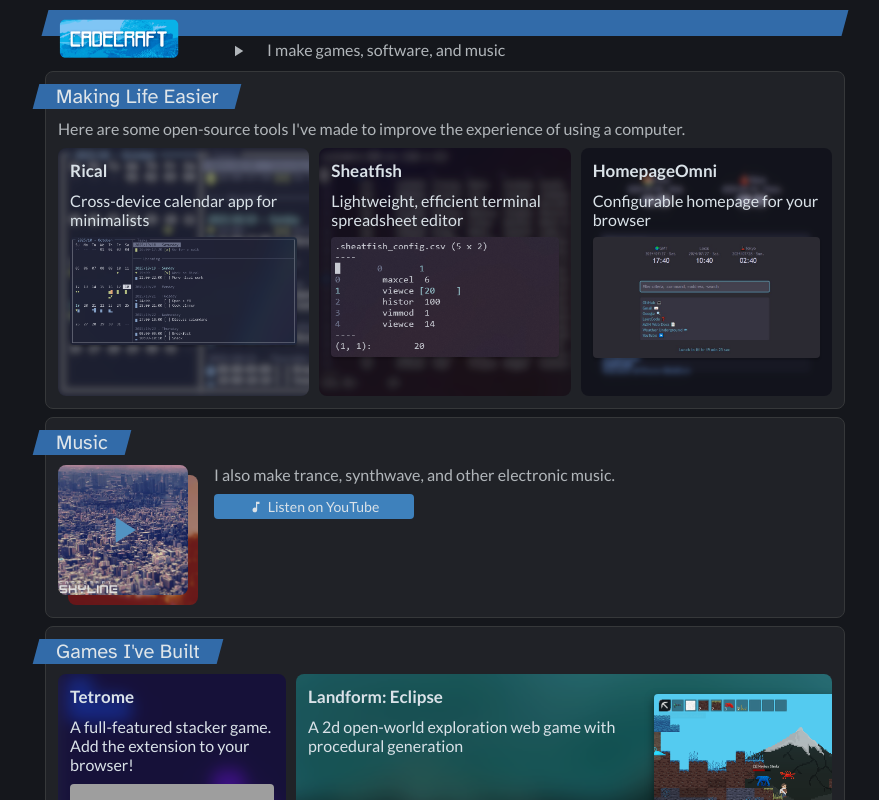
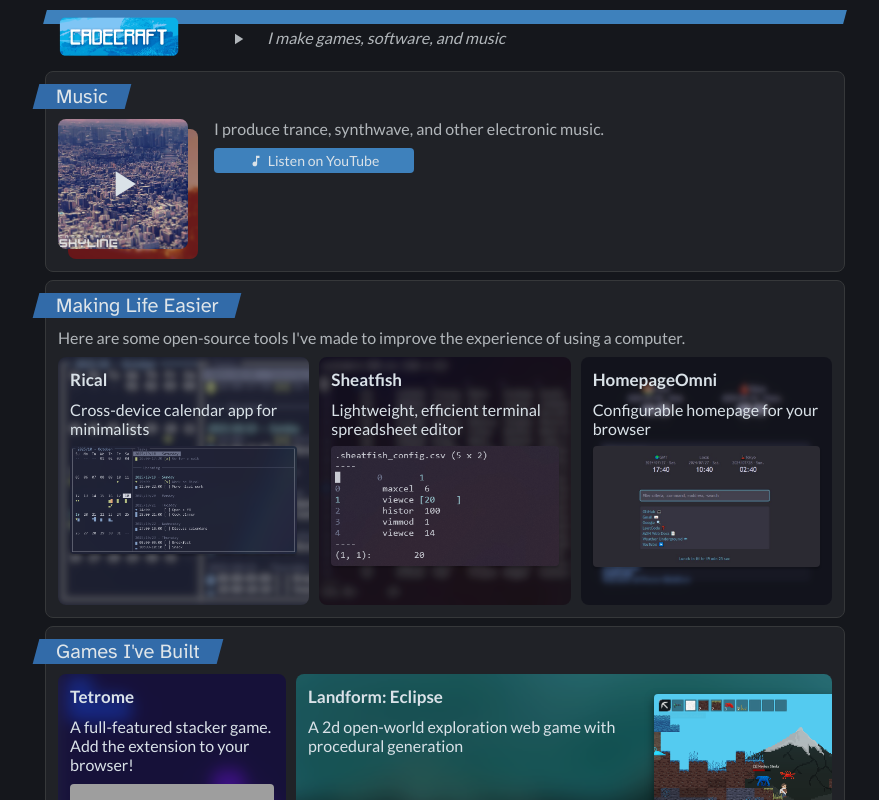
Before and after one commit to CadenLee2/personal-website, a React (Vite) app in the folder frontend/: page /cadecraft in a window 1280 px wide. Shown: the whole page, without its empty margins (195-1074 px from the left). Built offline with nearby package versions, Linux system fonts and the light colour scheme; grey boxes are pictures that could not be loaded; some icons are missing.

Commit message:
feat: showcase contents

```diff
--- a/frontend/src/pages/ShowcasePage.css
+++ b/frontend/src/pages/ShowcasePage.css
@@ -33,7 +33,7 @@
     box-shadow: none;
   }
 
-  a {
+  .small-text a, a.textlink {
     color: var(--blue1light);
   }
 
@@ -53,20 +53,21 @@
     padding: 0px;
     padding-top: 10px;
     position: relative;
+    padding-bottom: 12px;
 
     h2 {
       width: 100%;
-      background-color: var(--blue1dark);
+      background-color: var(--blue1);
       transform: skew(-15deg);
       color: transparent;
-      height: 26px;
+      height: 14px;
     }
 
     img {
       position: absolute;
       width: 120px;
       left: 14px;
-      top: 18px;
+      top: 16px;
     }
 
     .cadecraft-subtitle {
@@ -77,7 +78,7 @@
 
       @media (max-width: 580px) {
         margin-left: 16px;
-        margin-top: 24px;
+        margin-top: 34px;
       }
 
       .mini-contacts {
--- a/frontend/src/pages/ShowcasePage.tsx
+++ b/frontend/src/pages/ShowcasePage.tsx
@@ -20,9 +20,6 @@ import OpenglPlain from 'devicons-react/icons/OpenglPlain';
 import { MdPlayArrow, MdMusicNote } from 'react-icons/md';
 
 import CadecraftStrip from '../assets/images/logo_CadecraftStrip_v2.png';
-import BombayBoat from '../assets/images/BombayBoat.jpg';
-import HermosaPier from '../assets/images/HermosaPier.jpg';
-import ICSTrees from '../assets/images/ICSTrees.jpg';
 import SheatfishDetail from '../assets/images/projects/Sheatfish_Detail.png';
 import RicalTerminalDetail from '../assets/images/projects/RicalTerminal_Detail.png';
 import HomepageOmniDetail from '../assets/images/projects/HomepageOmni_Detail.jpg';
@@ -35,6 +32,9 @@ import { NavLink } from 'react-router-dom';
 import { YOUTUBE_URL, GITHUB_PERSONAL_URL } from '../constants';
 
 function ShowcasePage() {
+  // TODO: nicer music section
+  // TODO: nicer header
+
   return (
     <div className="showcase-page">
       <PageFrame hideTopBar>
@@ -42,7 +42,7 @@ function ShowcasePage() {
         <div className="section-break top-showcase-cadecraft">
           <div>
             <h2>Cadecraft</h2>
-            <img src={CadecraftStrip} />
+            <img src={CadecraftStrip} alt="Cadecraft logo" />
             <span className="cadecraft-subtitle">
               <span className="mini-contacts icon-colorize">
                 <NavLink title="GitHub" to={GITHUB_PERSONAL_URL}>
@@ -52,8 +52,38 @@ function ShowcasePage() {
                   <MdPlayArrow size={18} />
                 </NavLink>
               </span>
-              <span>I make games, software, and music</span>
+              <i>I make games, software, and music</i>
             </span>
+          </div>
+        </div>
+        <div className="section">
+          <div className="highlight">
+            <h2>Music</h2>
+          </div>
+          <div className="interests-section">
+            <div className="album-container">
+              <a
+                className="showcase album-cover album-cover-top clickable"
+                href="https://youtu.be/QRya2g7BbXs?si=Sqa9VzWz5GmYPFXq"
+                title="Listen to Skyline by Cadecraft on YouTube"
+              >
+                <MdPlayArrow />
+              </a>
+              <div
+                className="showcase album-cover album-cover-bottom"
+              >
+              </div>
+            </div>
+            <div className="music-descr">
+              <span>I produce trance, synthwave, and other electronic music.</span>
+              <br />
+              <div className="interests-links">
+                <LinkButton variant="blue" href="https://www.youtube.com/playlist?list=PLbN2H2xs0W6tlWWImF9bK6xp-U0PCpN7a&si=za9rSy9WBiHHEivw">
+                  <MdMusicNote />
+                  Listen on YouTube
+                </LinkButton>
+              </div>
+            </div>
           </div>
         </div>
         <div className="section">
@@ -87,36 +117,6 @@ function ShowcasePage() {
                 <JavascriptPlain />
               </ToolsList>
             </Showcase>
-          </div>
-        </div>
-        <div className="section">
-          <div className="highlight">
-            <h2>Music</h2>
-          </div>
-          <div className="interests-section">
-            <div className="album-container">
-              <a
-                className="showcase album-cover album-cover-top clickable"
-                href="https://youtu.be/QRya2g7BbXs?si=Sqa9VzWz5GmYPFXq"
-                title="Listen to Skyline by Cadecraft on YouTube"
-              >
-                <MdPlayArrow />
-              </a>
-              <div
-                className="showcase album-cover album-cover-bottom"
-              >
-              </div>
-            </div>
-            <div className="music-descr">
-              <span>I also make trance, synthwave, and other electronic music.</span>
-              <br />
-              <div className="interests-links">
-                <LinkButton variant="blue" href="https://www.youtube.com/playlist?list=PLbN2H2xs0W6tlWWImF9bK6xp-U0PCpN7a&si=za9rSy9WBiHHEivw">
-                  <MdMusicNote />
-                  Listen on YouTube
-                </LinkButton>
-              </div>
-            </div>
           </div>
         </div>
         <div className="section">
@@ -197,14 +197,67 @@ function ShowcasePage() {
             </Showcase>
           </div>
         </div>
-        <div className="section get-in-touch">
-          <h2>That's not all!</h2>
-          <span>
-            If you're curious about my professional side, feel free to check out my <a href="/">main website</a> too.
-          </span>
-          <span>
-            (Watch out for light mode!)
-          </span>
+        <div className="section">
+          <div className="highlight">
+            <h2>Misc. Projects</h2>
+          </div>
+          <h3>Tivect</h3>
+          <p>
+            I've been part of the team over at <a className="textlink" href="https://tivect.com/">Tivect</a>, a web game and 3D rendering project, since late 2022.
+          </p>
+          <ul>
+            <li>
+              Assisted with the frontend and composed the <a className="textlink" href="https://www.youtube.com/watch?v=QqytikZy7bA">soundtrack</a>.
+            </li>
+            <li>
+              Made an extensibility and accessibility-focused fork of the original 2D game, <a className="textlink" href="https://github.com/Twovect/OpenTiv2d">OpenTiv2d</a>.
+            </li>
+            <li>
+              Wrote three volumes of lore for the game (TIVECT Volume 1: Global Rescale, TIVECT Volume 2: Of Wanderers and Moonlight, and TIVECT Volume 3: Reason and Coelacanth)
+            </li>
+          </ul>
+          <h3>Music collaborations</h3>
+          <ul>
+            <li>
+              I've also contributed to the <a className="textlink" href="https://www.youtube.com/watch?v=q8bJ4NCZEWA">Shendaria soundtrack</a>.
+            </li>
+          </ul>
+          <h3>Browser extensions</h3>
+          <ul>
+            <li>
+              Voltaire Browser (<a className="textlink" href="https://drive.google.com/file/d/1PDoVUb2DBpiq_ZXa-PNAWKPZm7z0xBpf/view">available for download</a> and also <a className="textlink" href="https://github.com/Cadecraft/voltaire-browser-source">on GitHub</a>) is a customizable Chromebook browser with bookmarks, tabs, backgrounds, and privacy features.
+            </li>
+            <li>
+              <a className="textlink" href="https://github.com/Cadecraft/ccpiano">CcPiano</a>
+            </li>
+            <li>
+              <a className="textlink" href="https://github.com/Cadecraft/CcTimeSave">CcTimeSave</a>
+            </li>
+          </ul>
+          <h3>Other games</h3>
+          <ul>
+            <li>
+              Can you outscore your friends on <a className="textlink" href="https://fish.cadenlee.dev/">fish.cadenlee.dev</a>?
+            </li>
+            <li>
+              FishWars 5, a first-person shooter, is one of the largest games I've worked on. I never quite finished it, but the latest version has a <a className="textlink" href="https://drive.google.com/file/d/10ttPtt-LfIiyehn2aJ_mPuLfU0oPCtgu/view">Windows download</a> and you can <a className="textlink" href="https://www.youtube.com/watch?v=J5L_j33ur5A">watch the trailer on YouTube</a>.
+            </li>
+          </ul>
+        </div>
+        <div className="section">
+          <div className="highlight">
+            <h2>About Me</h2>
+          </div>
+          <p>
+            I'm a developer and hobbyist music producer. I started out with Scratch games and <a className="textlink" href="https://jummb.us">JummBox</a> songs, then moved on to Unreal Engine games and <a className="textlink" href="https://www.audiotool.com/user/cadecraft">Audiotool</a> before settling into mainly making web games, web tools, and music. I've also experimented to varying degrees with writing, 3d modeling, and pixel art.
+          </p>
+          <p>
+            I enjoy reading science fiction, using open-source software, and playing a few games (you can <a className="textlink" href="https://ch.tetr.io/u/cadecraft">find me on Tetr.io</a>).
+          </p>
+          <p>
+            I'm now an undergraduate and have been involved in several teams at my university, so I've been quite busy recently. If you'd like to see more about my professional side, feel free to check out my <NavLink className="textlink" to="/">main website</NavLink> (watch out for light mode!)
+
+          </p>
         </div>
       </PageFrame>
     </div>
```
